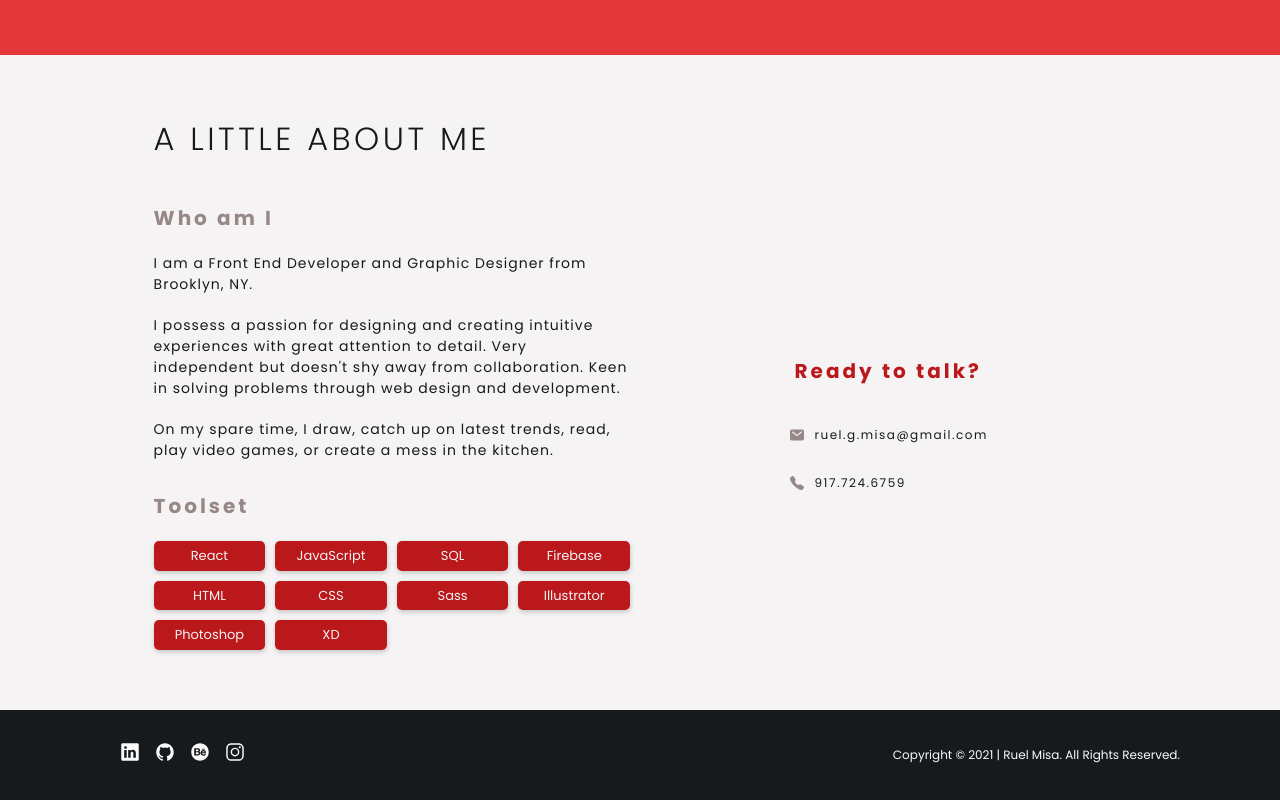
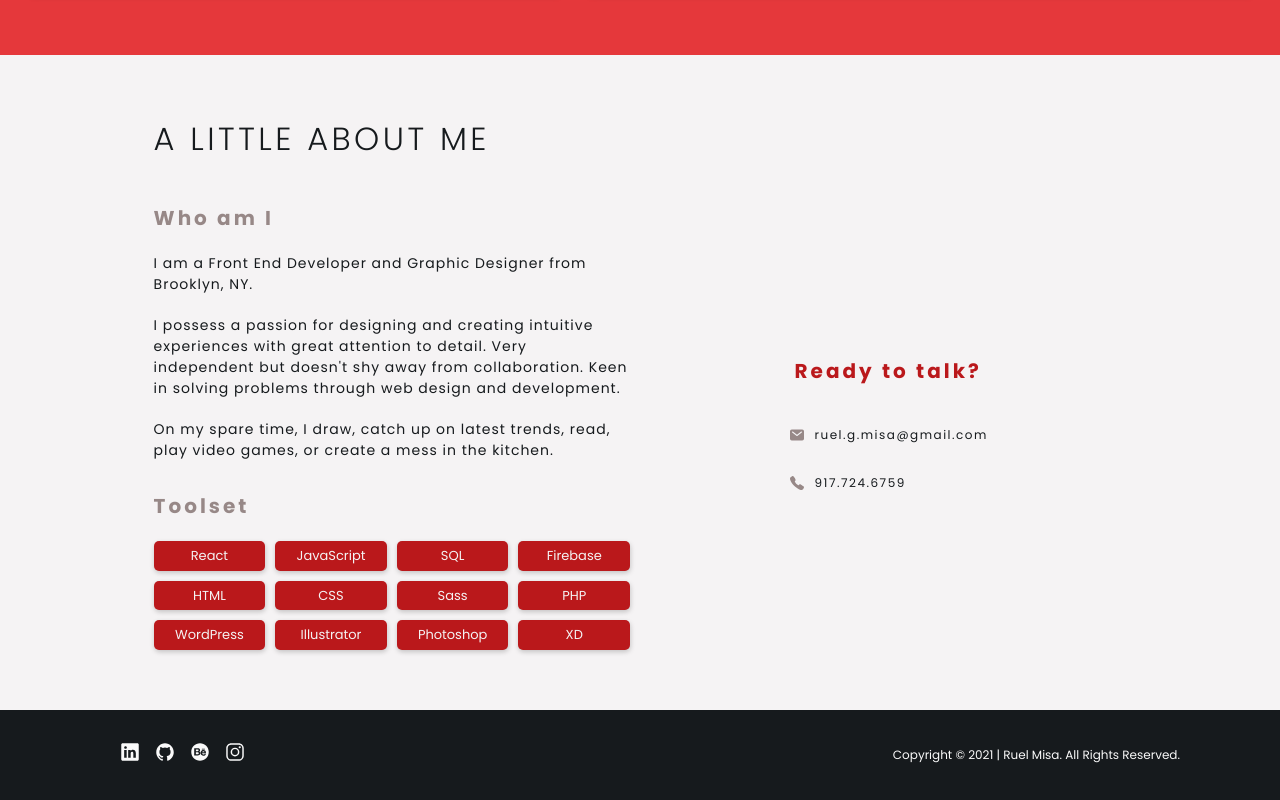
Before and after one commit to theruelmisa/theruelmisa_v1, a React (Create React App) app: page / in a window 1280 px wide. Shown: the part 1823-2623 px from the top of the page. Built offline with nearby package versions, Linux system fonts and the light colour scheme.

Commit message:
added two more skills

```diff
--- a/package.json
+++ b/package.json
@@ -6,6 +6,7 @@
     "@testing-library/jest-dom": "^5.11.6",
     "@testing-library/react": "^11.2.2",
     "@testing-library/user-event": "^12.6.0",
+    "gsap": "^3.6.0",
     "react": "^17.0.1",
     "react-dom": "^17.0.1",
     "react-hook-form": "^6.15.4",
--- a/src/components/Hero/Hero.jsx
+++ b/src/components/Hero/Hero.jsx
@@ -1,5 +1,6 @@
-import React from 'react'
+import React, { useRef, useEffect } from 'react'
 import { Link } from 'react-scroll';
+import { gsap } from 'gsap';
 import {
     HeroContainer,
     IntroBox,
@@ -12,11 +13,22 @@ import {
 } from './Hero.elements';
 
 const Hero = () => {
+    const introTitleRef = useRef(null);
+
+    // useEffect(() => {
+    //     gsap.from(introTitleRef.current, {
+    //         duration: 1,
+    //         autoAlpha: 0,
+    //         ease: 'none',
+    //         delay: .5
+    //     })
+
+    // }, [])
 
     return (
         <HeroContainer name="home">
             <IntroBox>
-                <IntroTitle>Creating stories through design</IntroTitle>
+                <IntroTitle ref={introTitleRef} >Creating stories through design</IntroTitle>
                 <IntroSubtitle>
                     Hello! My name is Ruel Misa.
                 </IntroSubtitle>
--- a/src/data/aboutData.js
+++ b/src/data/aboutData.js
@@ -10,6 +10,8 @@ export const aboutDetails = {
         'HTML',
         'CSS',
         'Sass',
+        'PHP',
+        'WordPress',
         'Illustrator',
         'Photoshop',
         'XD'
```
Also changed, not shown: 2 other files (tests, documents, lock files or other folders).
